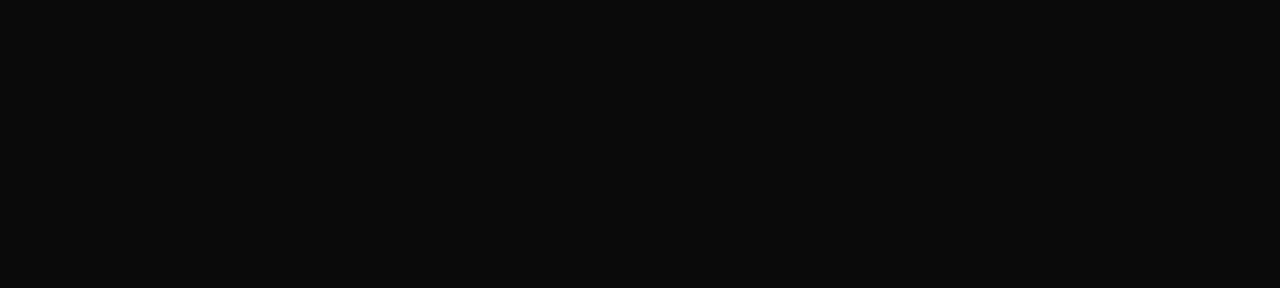
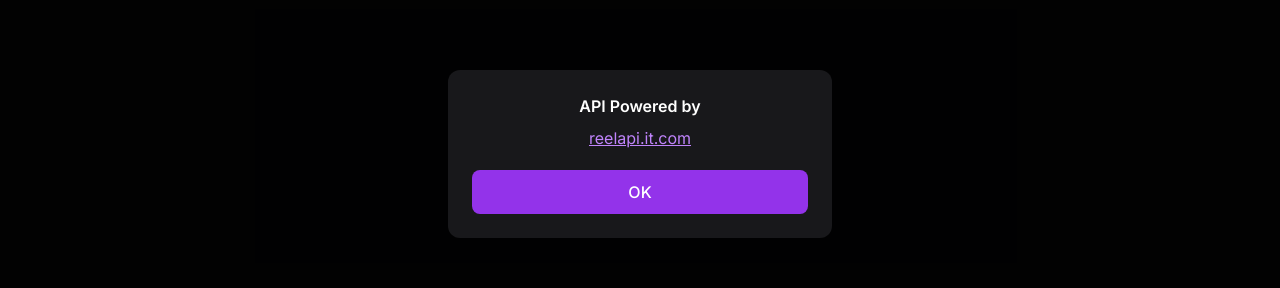
Before and after one commit to reelapi/DramaBox, a React (Vite) app: page / in a window 1280 px wide. Shown: the part 246-534 px from the top of the page. Built offline with nearby package versions, Linux system fonts and the light colour scheme; no server answers.

Commit message:
add api info popup

```diff
--- a/src/App.tsx
+++ b/src/App.tsx
@@ -1,14 +1,25 @@
+import { useState } from 'react'
 import { BrowserRouter } from 'react-router-dom'
 import { SpeedInsights } from '@vercel/speed-insights/react'
 import AppRoutes from './routes'
 import './index.css'
 
 export default function App() {
+  const [show, setShow] = useState(true)
   return (
     <BrowserRouter>
       <div className="min-h-screen bg-black">
         <AppRoutes />
         <SpeedInsights />
+        {show && (
+          <div className="fixed inset-0 bg-black/80 flex items-center justify-center z-50 p-4">
+            <div className="bg-zinc-900 rounded-xl p-6 max-w-sm w-full text-center">
+              <p className="text-white mb-2 font-semibold">API Powered by</p>
+              <a href="https://reelapi.it.com/" target="_blank" rel="noopener noreferrer" className="text-purple-400 hover:text-purple-300 underline">reelapi.it.com</a>
+              <button onClick={() => setShow(false)} className="mt-5 w-full bg-purple-600 text-white py-2.5 rounded-lg font-medium hover:bg-purple-500 transition-colors">OK</button>
+            </div>
+          </div>
+        )}
       </div>
     </BrowserRouter>
   )
```
